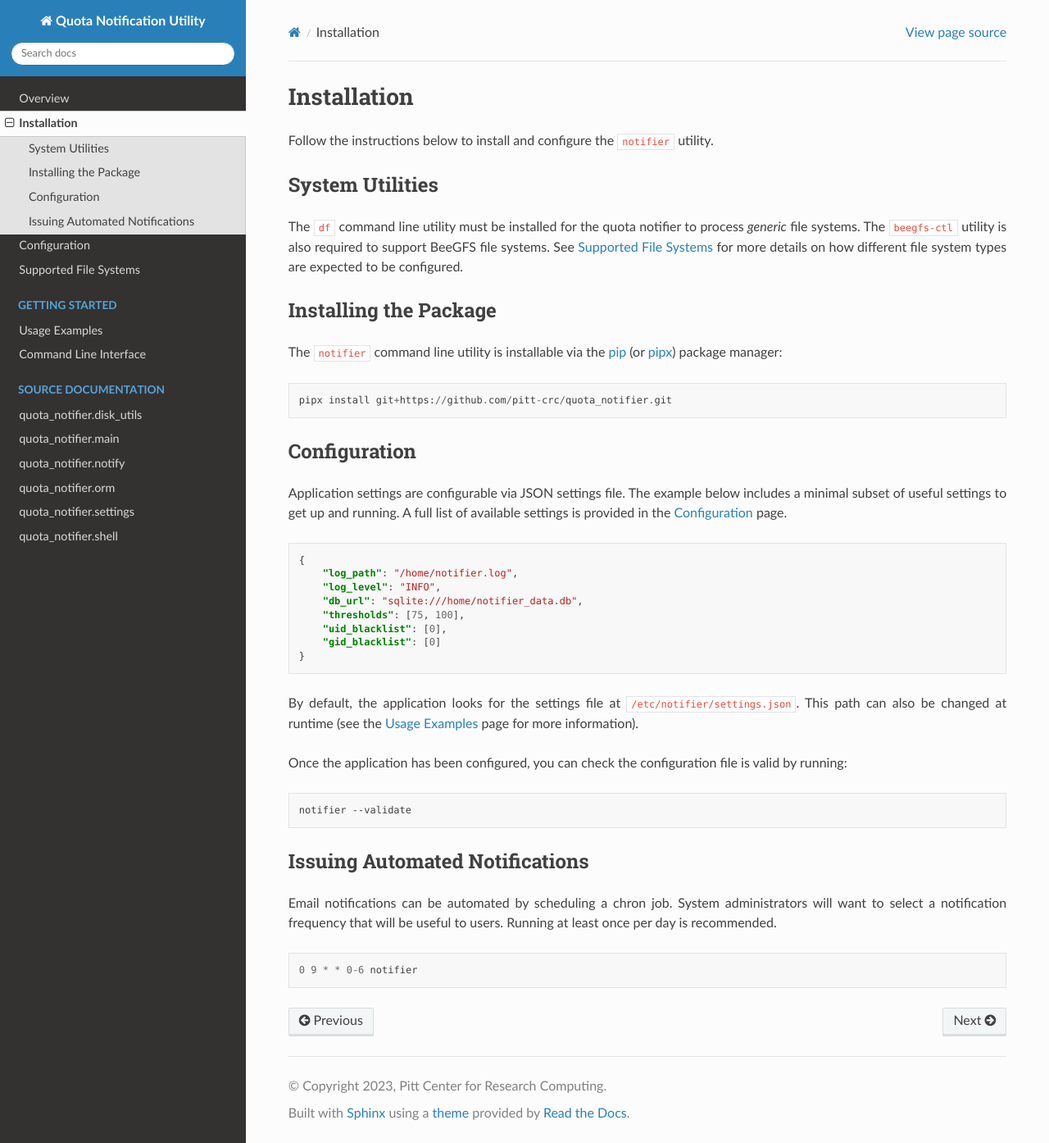
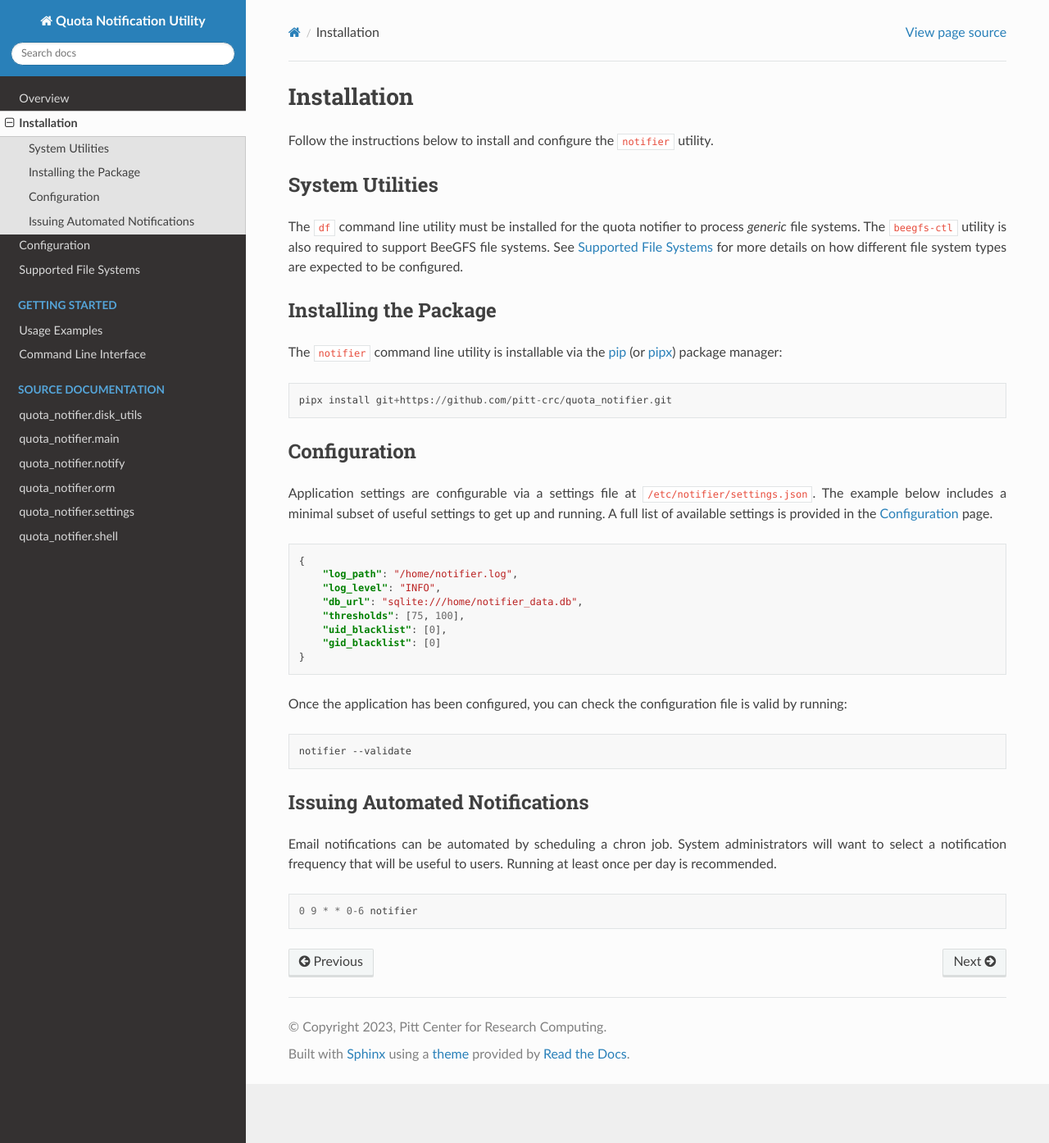
Before and after one commit to pitt-crc/quota_notifier, a Sphinx documentation site: the page built from docs/source/overview/installation.rst, in a window 1280 px wide and 1394 px high. Shown: the whole window at 82% size. Built offline with Sphinx 7.4.7 and the Read the Docs theme 2.0.0, drawn with Linux system fonts in a browser that asks for light colours.

Commit message:
Updates install page in docs

```diff
--- a/docs/source/overview/installation.rst
+++ b/docs/source/overview/installation.rst
@@ -38,9 +38,6 @@ A full list of available settings is provided in the :doc:`configuration` page.
        "uid_blacklist": [0],
        "gid_blacklist": [0]
    }
-
-By default, the application looks for the settings file at ``/etc/notifier/settings.json``.
-This path can also be changed at runtime (see the :doc:`../getting_started/usage` page for more information).
 
 Once the application has been configured, you can check the configuration file is valid by running:
 
```
Also changed, not shown: other parts of docs/source/overview/installation.rst (+1 -1 lines).
